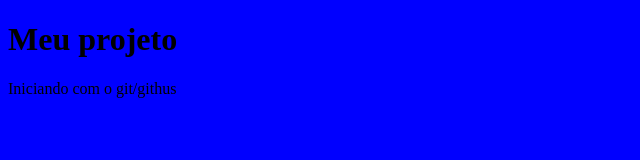
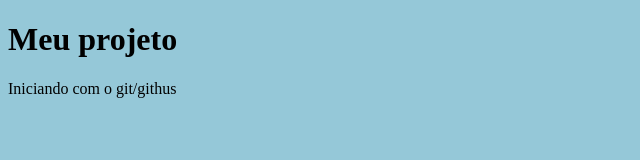
Before and after one commit to igorSanthus/git-teste, a plain HTML site: page index.html in a window 1280 px wide. Shown: the whole page, without its empty margins (0-640 px from the left). Drawn offline with Linux system fonts and the light colour scheme.

Commit message:
Alterção do fundo

```diff
--- a/estilo.css
+++ b/estilo.css
@@ -1,3 +1,3 @@
 body{
-	background-color: blue;
+	background-color: #95C8D8;
 }
```
